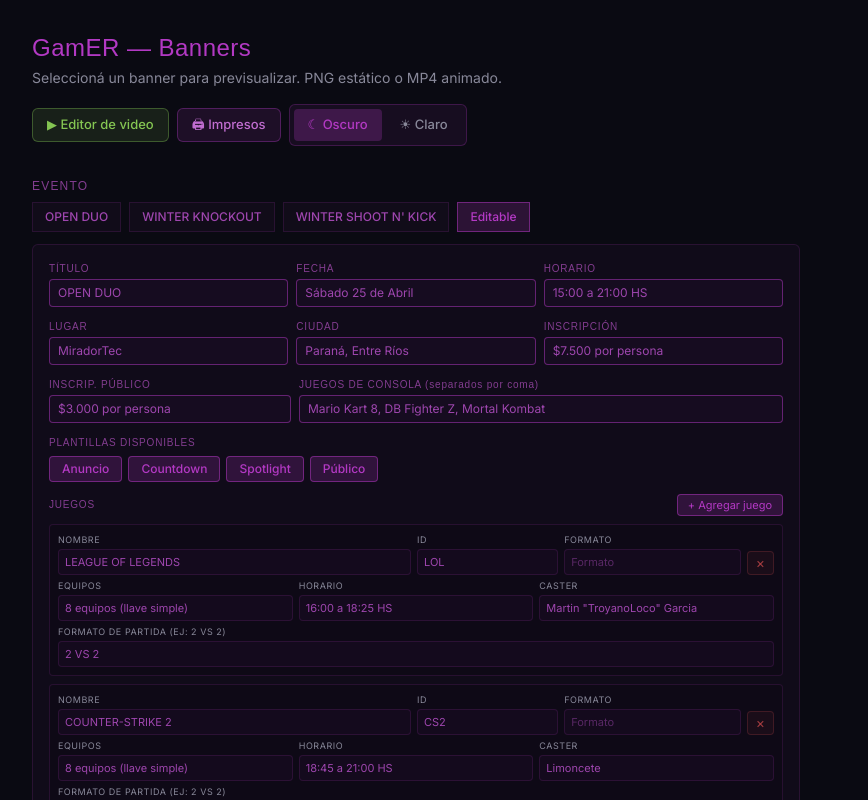
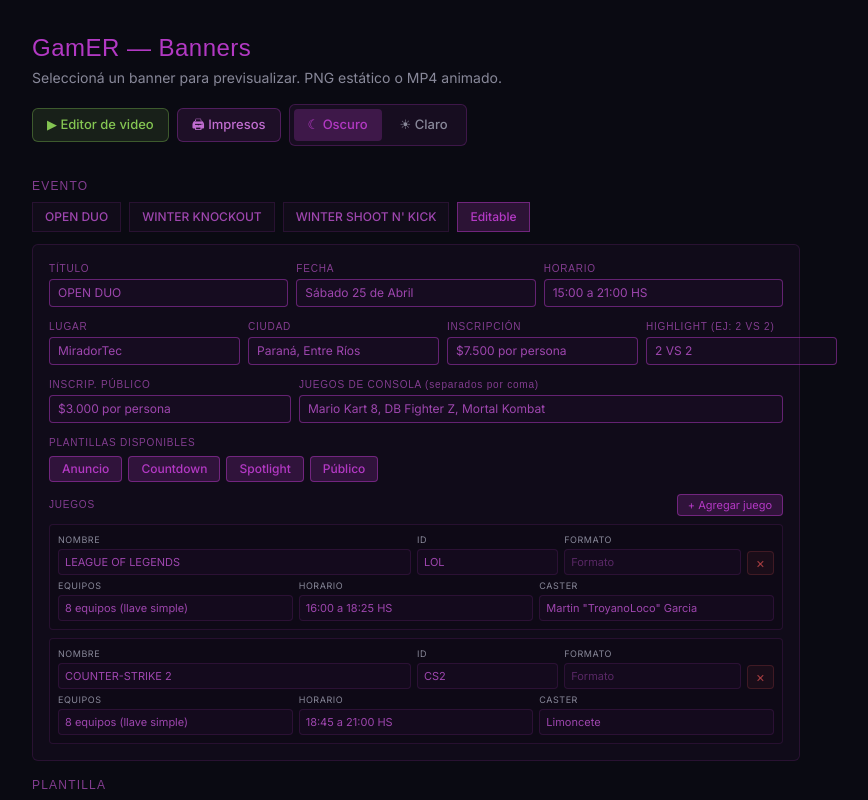
Before and after one commit to IJuanI/gamer, a Next.js app in the folder banners/: page / in a window 1280 px wide. Both pictures are taken after a click on the button "Editable". Shown: the top 800 px of the page, without its empty margins (224-1092 px from the left). Built offline with nearby package versions, Linux system fonts and the light colour scheme; a web font is replaced by a local one.

Commit message:
fix: make match-format highlight event-level, not per-game

```diff
--- a/banners/app/editor/page.tsx
+++ b/banners/app/editor/page.tsx
@@ -407,6 +407,9 @@ export default function EditorPage() {
                   <Field label="Inscrip. público">
                     <input value={event.publicEntryFee ?? ""} onChange={(e) => updateEvent({ publicEntryFee: e.target.value })} style={inputStyle()} />
                   </Field>
+                  <Field label="Highlight (ej: 2 VS 2)">
+                    <input value={event.matchFormat ?? ""} onChange={(e) => updateEvent({ matchFormat: e.target.value })} style={inputStyle()} />
+                  </Field>
                 </div>
 
                 <Field label="Plantillas disponibles">
@@ -460,9 +463,6 @@ export default function EditorPage() {
                         <GameField label="Equipos" value={g.teams} onChange={(v) => updateGame(gi, { teams: v })} />
                         <GameField label="Horario" value={g.schedule} onChange={(v) => updateGame(gi, { schedule: v })} />
                         <GameField label="Caster" value={g.caster ?? ""} onChange={(v) => updateGame(gi, { caster: v })} />
-                      </div>
-                      <div style={{ display: "grid", gridTemplateColumns: "1fr", gap: 6 }}>
-                        <GameField label="Formato de partida (ej: 2 VS 2)" value={g.matchFormat ?? ""} onChange={(v) => updateGame(gi, { matchFormat: v })} />
                       </div>
                     </div>
                   ))}
--- a/banners/app/page.tsx
+++ b/banners/app/page.tsx
@@ -317,11 +317,12 @@ export default function GalleryPage() {
               </div>
 
               {/* Row 2 */}
-              <div style={{ display: "grid", gridTemplateColumns: "1fr 1fr 1fr", gap: 8 }}>
+              <div style={{ display: "grid", gridTemplateColumns: "1fr 1fr 1fr 1fr", gap: 8 }}>
                 {[
                   { label: "Lugar", field: "venue" as const },
                   { label: "Ciudad", field: "city" as const },
                   { label: "Inscripción", field: "entryFee" as const },
+                  { label: "Highlight (ej: 2 VS 2)", field: "matchFormat" as const },
                 ].map(({ label, field }) => (
                   <label key={field} style={{ display: "flex", flexDirection: "column", gap: 3 }}>
                     <span style={{ fontSize: 10, color: t.categoryLabel, letterSpacing: "0.08em", fontFamily: "azonix, sans-serif" }}>{label.toUpperCase()}</span>
@@ -502,10 +503,6 @@ export default function GalleryPage() {
                         {mkLabel("Caster", "caster")}
                       </div>
 
-                      {/* Row C: Formato de partida (2 VS 2 / 1 VS 1) */}
-                      <div style={{ display: "grid", gridTemplateColumns: "1fr", gap: 6 }}>
-                        {mkLabel("Formato de partida (ej: 2 VS 2)", "matchFormat")}
-                      </div>
                     </div>
                   );
                 })}
--- a/banners/components/banners/open-duo-feed.tsx
+++ b/banners/components/banners/open-duo-feed.tsx
@@ -229,7 +229,7 @@ export function OpenDuoFeed({
           style={{ gap: 26 }}
         >
           {/* Match format */}
-          {event.gameDetails?.[0]?.matchFormat && (
+          {event.matchFormat && (
             <div className="flex items-center gap-4">
               <div
                 style={{
@@ -247,7 +247,7 @@ export function OpenDuoFeed({
                   letterSpacing: "0.25em",
                 }}
               >
-                {event.gameDetails[0].matchFormat}
+                {event.matchFormat}
               </span>
               <div
                 style={{
--- a/banners/components/banners/open-duo-story.tsx
+++ b/banners/components/banners/open-duo-story.tsx
@@ -272,7 +272,7 @@ export function OpenDuoStory({ event, variation = DEFAULT_VARIATION, sponsorLogo
           style={{ gap: 30 }}
         >
           {/* Match format */}
-          {event.gameDetails?.[0]?.matchFormat && (
+          {event.matchFormat && (
             <div className="flex items-center gap-4">
               <div
                 style={{
@@ -290,7 +290,7 @@ export function OpenDuoStory({ event, variation = DEFAULT_VARIATION, sponsorLogo
                   letterSpacing: "0.3em",
                 }}
               >
-                {event.gameDetails[0].matchFormat}
+                {event.matchFormat}
               </span>
               <div
                 style={{
--- a/banners/lib/event-data.ts
+++ b/banners/lib/event-data.ts
@@ -32,8 +32,6 @@ export interface GameDetail {
   shortName: string;
   /** Format label shown on spotlight, e.g. "ARAM 2V2" (optional) */
   format?: string;
-  /** Match format for large banners, e.g. "2 VS 2", "1 VS 1" */
-  matchFormat?: string;
   /** Team count / bracket description */
   teams: string;
   /** Schedule string */
@@ -78,6 +76,8 @@ export interface EventData {
   maxPlayers?: number;
   /** Formato del torneo para banners públicos, e.g. "2v2", "1v1" */
   tournamentFormat?: string;
+  /** Highlight grande arriba del título en banners de anuncio, e.g. "2 VS 2", "1 VS 1" */
+  matchFormat?: string;
   /**
    * Which banner templates are available for this event.
    * - "anuncio"   — announcement banners
@@ -131,12 +131,12 @@ export const OPEN_DUO_EVENT: EventData = {
   maxPlayers: 16,
   extraInfo: "Formato 2v2 · Llave de 8 equipos · Transmisión en vivo por Twitch",
   tournamentFormat: "2v2",
+  matchFormat: "2 VS 2",
   availableTemplates: ["anuncio", "countdown", "spotlight", "publico"],
   gameDetails: [
     {
       name: "LEAGUE OF LEGENDS",
       shortName: "LOL",
-      matchFormat: "2 VS 2",
       teams: "8 equipos (llave simple)",
       schedule: "16:00 a 18:25 HS",
       caster: 'Martin "TroyanoLoco" Garcia',
@@ -145,7 +145,6 @@ export const OPEN_DUO_EVENT: EventData = {
     {
       name: "COUNTER-STRIKE 2",
       shortName: "CS2",
-      matchFormat: "2 VS 2",
       teams: "8 equipos (llave simple)",
       schedule: "18:45 a 21:00 HS",
       caster: "Limoncete",
@@ -173,12 +172,12 @@ export const WINTER_KNOCKOUT_EVENT: EventData = {
   platforms: ["Nintendo Switch", "Arcade"],
   extraInfo: "Torneos 1v1 por juego · Transmisión en vivo por Twitch",
   tournamentFormat: "1v1",
+  matchFormat: "1 VS 1",
   availableTemplates: ["anuncio", "countdown", "spotlight", "publico"],
   gameDetails: [
     {
       name: "MORTAL KOMBAT",
       shortName: "MK",
-      matchFormat: "1 VS 1",
       teams: "16 jugadores",
       schedule: "16:00 a 18:30 HS",
       accent: "orange",
@@ -186,7 +185,6 @@ export const WINTER_KNOCKOUT_EVENT: EventData = {
     {
       name: "SUPER SMASH BROS ULTIMATE",
       shortName: "SSBU",
-      matchFormat: "1 VS 1",
       teams: "16 jugadores",
       schedule: "19:00 a 22:00 HS",
       accent: "purple",
@@ -213,12 +211,12 @@ export const WINTER_SHOOT_KICK_EVENT: EventData = {
   platforms: ["PS5", "PC"],
   extraInfo: "Formato 2v2 · Transmisión en vivo por Twitch",
   tournamentFormat: "2v2",
+  matchFormat: "2 VS 2",
   availableTemplates: ["anuncio", "countdown", "spotlight", "publico"],
   gameDetails: [
     {
       name: "FIFA",
       shortName: "FIFA",
-      matchFormat: "2 VS 2",
       teams: "8 equipos",
       schedule: "15:00 a 17:30 HS",
       accent: "green",
@@ -226,7 +224,6 @@ export const WINTER_SHOOT_KICK_EVENT: EventData = {
     {
       name: "VALORANT",
       shortName: "VAL",
-      matchFormat: "2 VS 2",
       teams: "8 equipos",
       schedule: "18:00 a 21:00 HS",
       accent: "blue",
```
